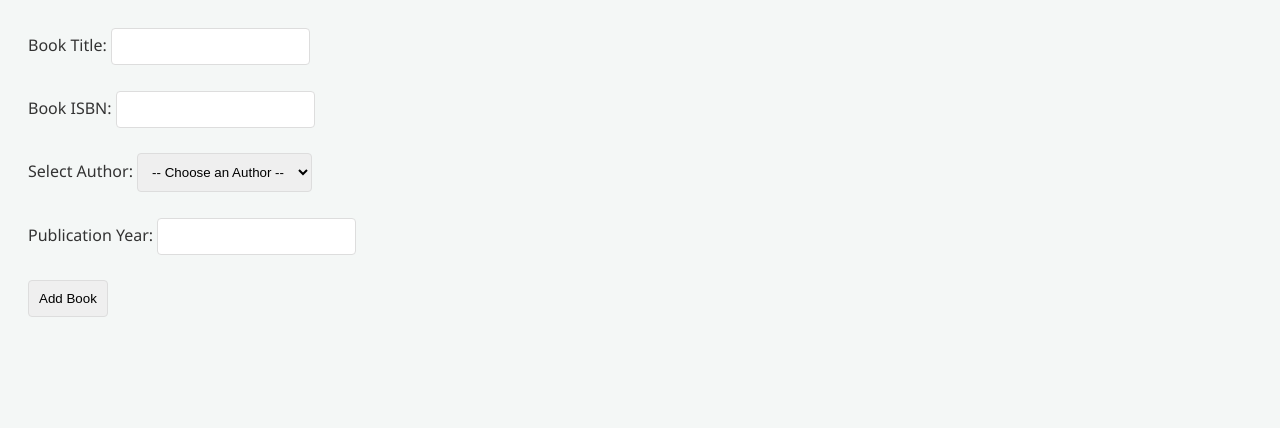
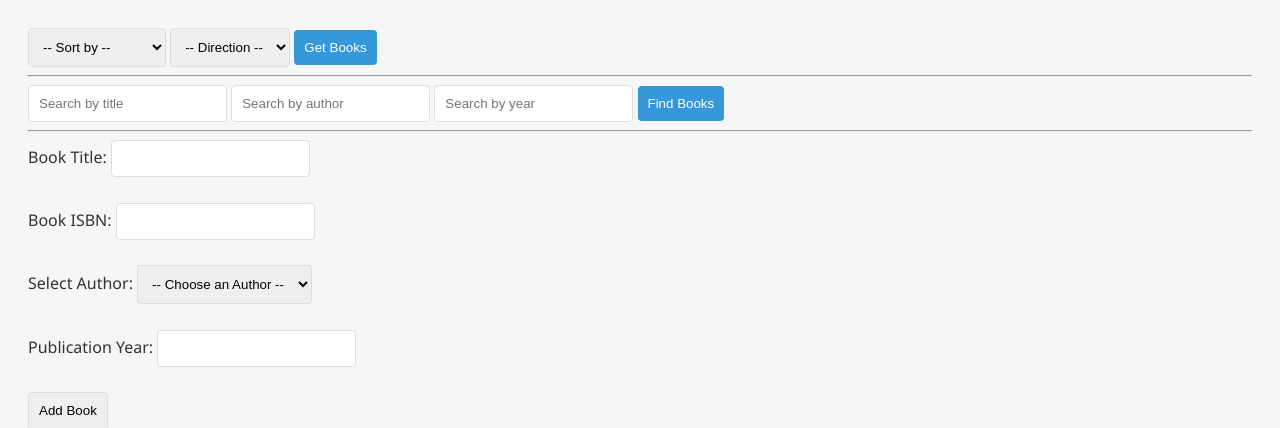
Before and after one commit to BurkhardtJan/book-alchemy, a Flask app: page /add_book in a window 1280 px wide. Shown: the top 428 px of the page. Run offline with Flask 3, Linux system fonts and the light colour scheme.

Commit message:
Added book search to add book and add author

```diff
--- a/app.py
+++ b/app.py
@@ -19,7 +19,7 @@ def setup_create():
 
 @app.route('/', methods=['GET'])
 def home():
-    """Shows home page"""
+    """Shows home page. Manages sort und different filters with AND logic."""
     search_book_title = request.args.get('search_book_title')
     search_book_author = request.args.get('search_book_author')
     search_book_year = request.args.get('search_book_year')
--- a/templates/add_book.html
+++ b/templates/add_book.html
@@ -7,7 +7,29 @@
     <link rel="stylesheet" href="{{ url_for('static', filename='style.css') }}">
 </head>
 <body>
+<form action="{{ url_for('home') }}" method="GET">
+    <select name="sort" id="sort">
+        <option value="" disabled selected>-- Sort by --</option>
+        <option value="title">Title</option>
+        <option value="author">Author</option>
+        <option value="year">Publication Year</option>
+    </select>
 
+    <select name="direction" id="direction">
+        <option value="" disabled selected>-- Direction --</option>
+        <option value="asc">Ascending</option>
+        <option value="desc">Descending</option>
+    </select>
+
+    <button type="submit">Get Books</button>
+    <hr>
+    <input type="text" name="search_book_title" placeholder="Search by title">
+    <input type="text" name="search_book_author" placeholder="Search by author">
+    <input type="text" name="search_book_year" placeholder="Search by year">
+    <button type="submit">Find Books</button>
+
+</form>
+<hr>
 <form action="/add_book" method="POST">
     <label for="title">Book Title:</label>
     <input type="text" id="title" name="title" required><br><br>
```
Also changed, not shown: templates/add_author.html (+22 -0 lines).
